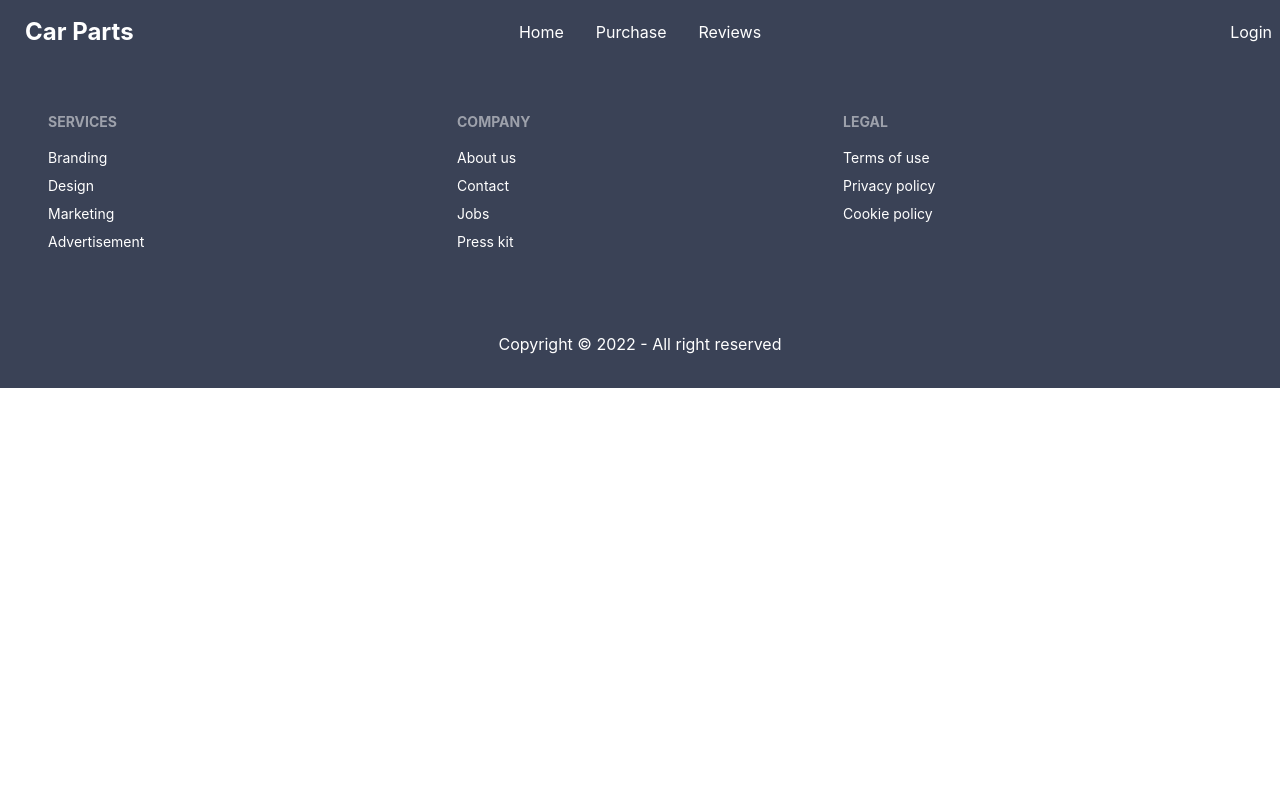
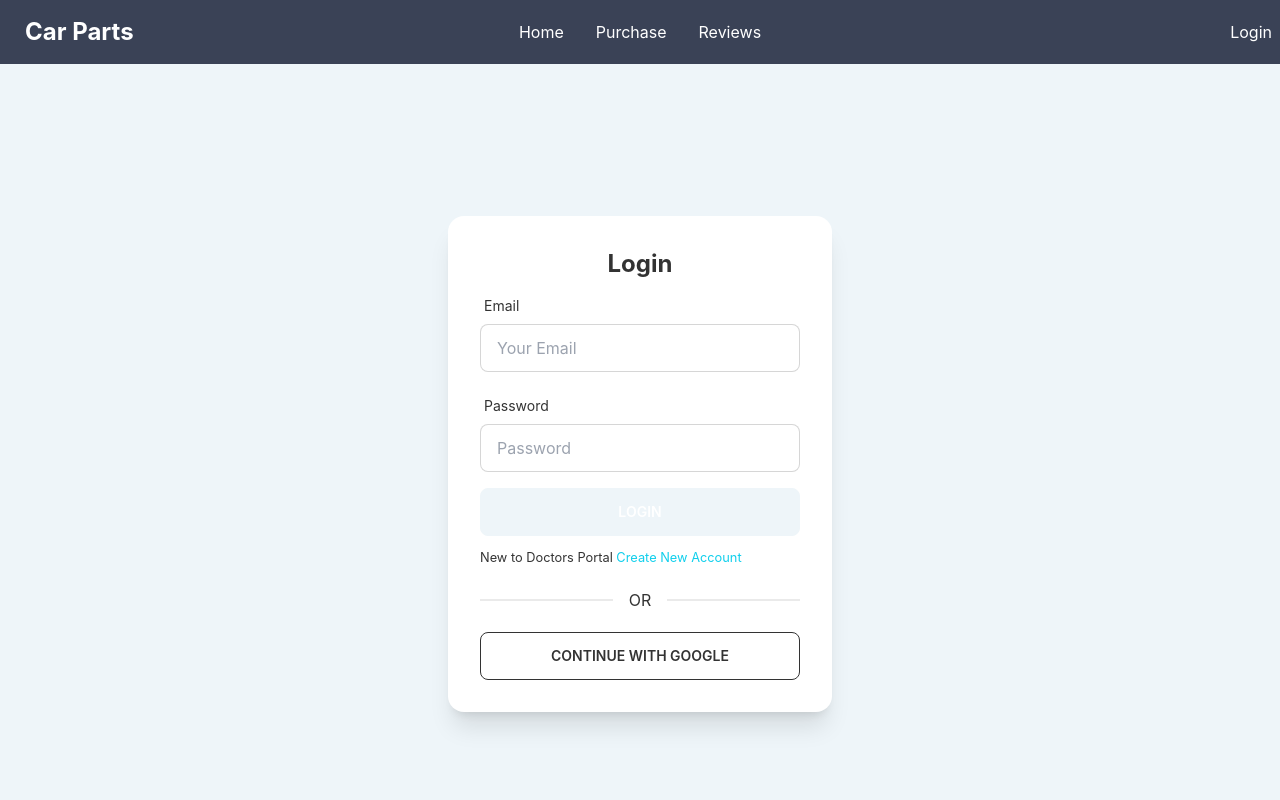
Before and after one commit to coderrakibul/assignment-12-client-side, a React (Create React App) app: page /login in a window 1280 px wide. Shown: the top 800 px of the page. Built offline with nearby package versions, Linux system fonts and the light colour scheme; the HTML template or start-up script is replaced by a standard one.

Commit message:
login form added

```diff
--- a/package.json
+++ b/package.json
@@ -8,8 +8,11 @@
     "@testing-library/react": "^13.2.0",
     "@testing-library/user-event": "^13.5.0",
     "daisyui": "^2.15.0",
+    "firebase": "^9.8.1",
     "react": "^18.1.0",
     "react-dom": "^18.1.0",
+    "react-firebase-hooks": "^5.0.3",
+    "react-hook-form": "^7.31.2",
     "react-router-dom": "^6.3.0",
     "react-scripts": "5.0.1",
     "web-vitals": "^2.1.4"
--- a/src/App.js
+++ b/src/App.js
@@ -5,6 +5,8 @@
 import Purchase from './Pages/Purchase/Purchase';
 import Footer from './Pages/Shared/Footer';
 import Navbar from './Pages/Shared/Navbar';
+import Login from './Pages/Login/Login';
+import SignUp from './Pages/Login/SignUp';
 
 
 function App() {
@@ -16,6 +18,8 @@
         <Route path='/home' element={<Home></Home>}></Route>
         <Route path='/purchase' element={<Purchase></Purchase>}></Route>
         <Route path='/reviews' element={<Reviews></Reviews>}></Route>
+        <Route path='/login' element={<Login></Login>}></Route>
+        <Route path='/signup' element={<SignUp></SignUp>}></Route>
       </Routes>
       <Footer></Footer>
     </div>
--- a/src/Pages/Home/Summary.js
+++ b/src/Pages/Home/Summary.js
@@ -7,7 +7,7 @@
             <h2 className='text-3xl font-bold text-center mb-8'>Our Business Summary</h2>
             <div className='grid sm:grid-cols-1 lg:grid-cols-3 gap-10'>
 
-                    <div class="card bg-pink-100 shadow-xl">
+                    <div class="card bg-pink-100 shadow-xl rounded-full">
                         <div class="card-body text-center">
                             <div class="card-actions justify-end">
                             </div>
@@ -17,7 +17,7 @@
                         </div>
                     </div>
 
-                    <div class="card bg-pink-100 shadow-xl">
+                    <div class="card bg-pink-100 shadow-xl rounded-full">
                         <div class="card-body text-center">
                             <div class="card-actions justify-end">
                             </div>
@@ -27,7 +27,7 @@
                         </div>
                     </div>
 
-                    <div class="card bg-pink-100 shadow-xl">
+                    <div class="card bg-pink-100 shadow-xl rounded-full">
                         <div class="card-body text-center">
                             <div class="card-actions justify-end">
                             </div>
--- /dev/null
+++ b/src/Pages/Login/Login.js
@@ -0,0 +1,113 @@
+import React, { useEffect } from 'react';
+import { useSignInWithEmailAndPassword, useSignInWithGoogle } from 'react-firebase-hooks/auth';
+import auth from '../../firebase.init';
+import { useForm } from "react-hook-form";
+import Loading from '../Shared/Loading';
+import { Link, useNavigate, useLocation } from 'react-router-dom';
+
+const Login = () => {
+    const [signInWithGoogle, gUser, gLoading, gError] = useSignInWithGoogle(auth);
+    const { register, formState: { errors }, handleSubmit } = useForm();
+    const [
+        signInWithEmailAndPassword,
+        user,
+        loading,
+        error,
+    ] = useSignInWithEmailAndPassword(auth);
+
+
+    let signInError;
+    const navigate = useNavigate();
+    const location = useLocation();
+    let from = location.state?.from?.pathname || "/";
+
+    useEffect(() => {
+        if (user || gUser) {
+            navigate(from, { replace: true });
+        }
+    }, [user, gUser, from, navigate])
+
+    if (loading || gLoading) {
+        return <Loading></Loading>
+    }
+
+    if (error || gError) {
+        signInError = <p className='text-red-500'><small>{error?.message || gError?.message}</small></p>
+    }
+
+    const onSubmit = data => {
+        signInWithEmailAndPassword(data.email, data.password);
+    }
+
+    return (
+        <div className='flex h-screen justify-center items-center'>
+            <div className="card w-96 bg-base-100 shadow-xl">
+                <div className="card-body">
+                    <h2 className="text-center text-2xl font-bold">Login</h2>
+                    <form onSubmit={handleSubmit(onSubmit)}>
+
+                        <div className="form-control w-full max-w-xs">
+                            <label className="label">
+                                <span className="label-text">Email</span>
+                            </label>
+                            <input
+                                type="email"
+                                placeholder="Your Email"
+                                className="input input-bordered w-full max-w-xs"
+                                {...register("email", {
+                                    required: {
+                                        value: true,
+                                        message: 'Email is Required'
+                                    },
+                                    pattern: {
+                                        value: /[a-z0-9]+@[a-z]+\.[a-z]{2,3}/,
+                                        message: 'Provide a valid Email'
+                                    }
+                                })}
+                            />
+                            <label className="label">
+                                {errors.email?.type === 'required' && <span className="label-text-alt text-red-500">{errors.email.message}</span>}
+                                {errors.email?.type === 'pattern' && <span className="label-text-alt text-red-500">{errors.email.message}</span>}
+                            </label>
+                        </div>
+                        <div className="form-control w-full max-w-xs">
+                            <label className="label">
+                                <span className="label-text">Password</span>
+                            </label>
+                            <input
+                                type="password"
+                                placeholder="Password"
+                                className="input input-bordered w-full max-w-xs"
+                                {...register("password", {
+                                    required: {
+                                        value: true,
+                                        message: 'Password is Required'
+                                    },
+                                    minLength: {
+                                        value: 6,
+                                        message: 'Must be 6 characters or longer'
+                                    }
+                                })}
+                            />
+                            <label className="label">
+                                {errors.password?.type === 'required' && <span className="label-text-alt text-red-500">{errors.password.message}</span>}
+                                {errors.password?.type === 'minLength' && <span className="label-text-alt text-red-500">{errors.password.message}</span>}
+                            </label>
+                        </div>
+
+                        {signInError}
+                        <input className='btn w-full max-w-xs text-white' type="submit" value="Login" />
+                    </form>
+                    <p><small>New to Doctors Portal <Link className='text-primary' to="/signup">Create New Account</Link></small></p>
+                    <div className="divider">OR</div>
+                    <button
+                        onClick={() => signInWithGoogle()}
+                        className="btn btn-outline"
+                    >Continue with Google</button>
+                </div>
+            </div>
+        </div >
+    );
+};
+
+export default Login;
--- a/src/Pages/Shared/Navbar.js
+++ b/src/Pages/Shared/Navbar.js
@@ -27,7 +27,7 @@
                 </ul>
             </div>
             <div class="navbar-end">
-                <a class="text-white">Login</a>
+                <Link to="/login" class="text-white">Login</Link>
             </div>
         </div>
     );
--- /dev/null
+++ b/src/firebase.init.js
@@ -0,0 +1,19 @@
+import { initializeApp } from "firebase/app";
+import { getAuth } from "firebase/auth";
+
+
+
+const firebaseConfig = {
+    apiKey: "AIzaSyD3VkO93nUaTXAO8o-HuT31MGC8ewUmVRM",
+    authDomain: "parts-car-11705.firebaseapp.com",
+    projectId: "parts-car-11705",
+    storageBucket: "parts-car-11705.appspot.com",
+    messagingSenderId: "24261533386",
+    appId: "1:24261533386:web:a5b9e5dec88c493684de33"
+};
+
+const app = initializeApp(firebaseConfig);
+
+const auth = getAuth(app);
+
+export default auth;
```
Also changed, not shown: src/Pages/Login/SignUp.js (added), 1 other file (tests, documents, lock files or other folders).
